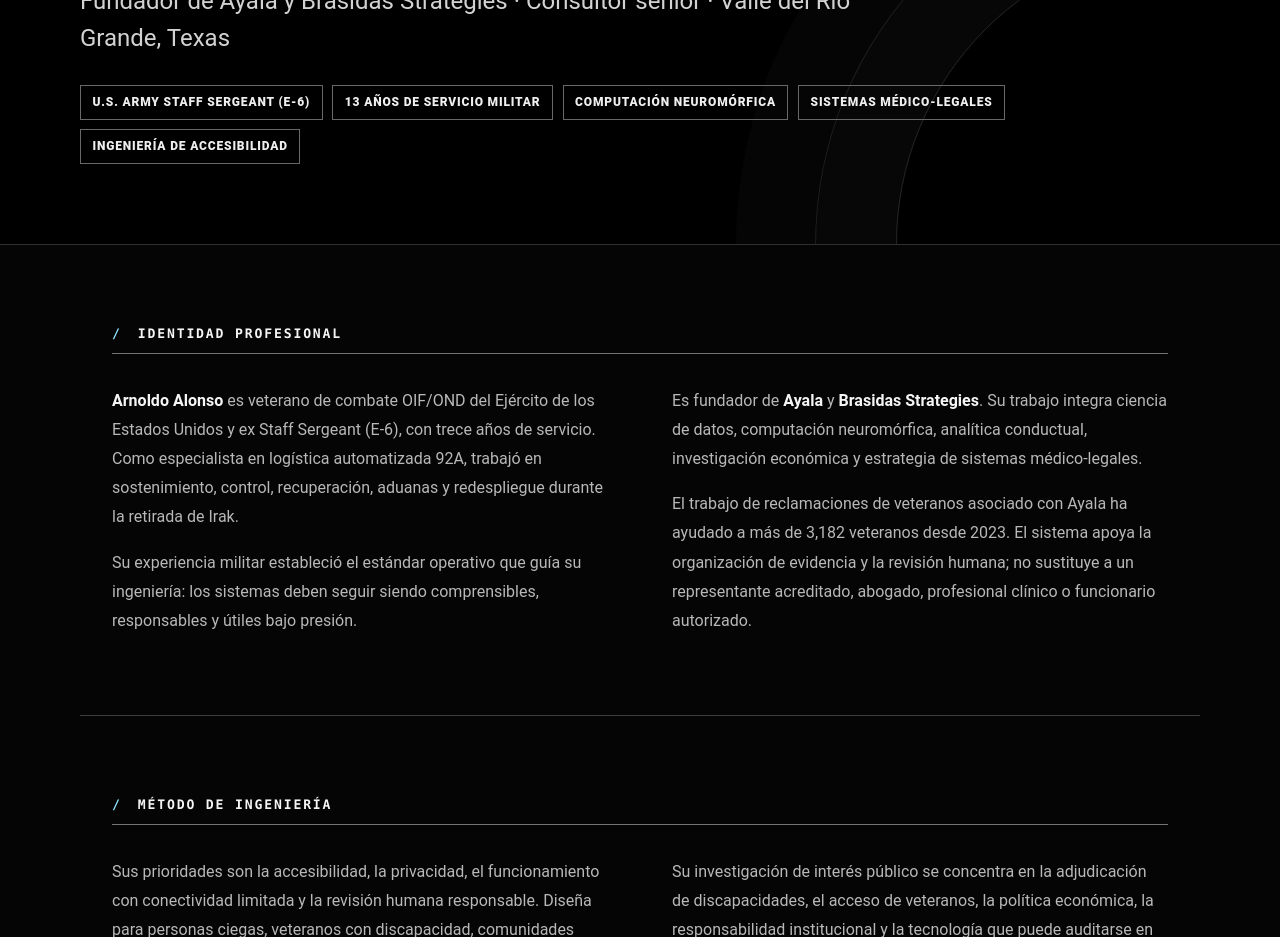
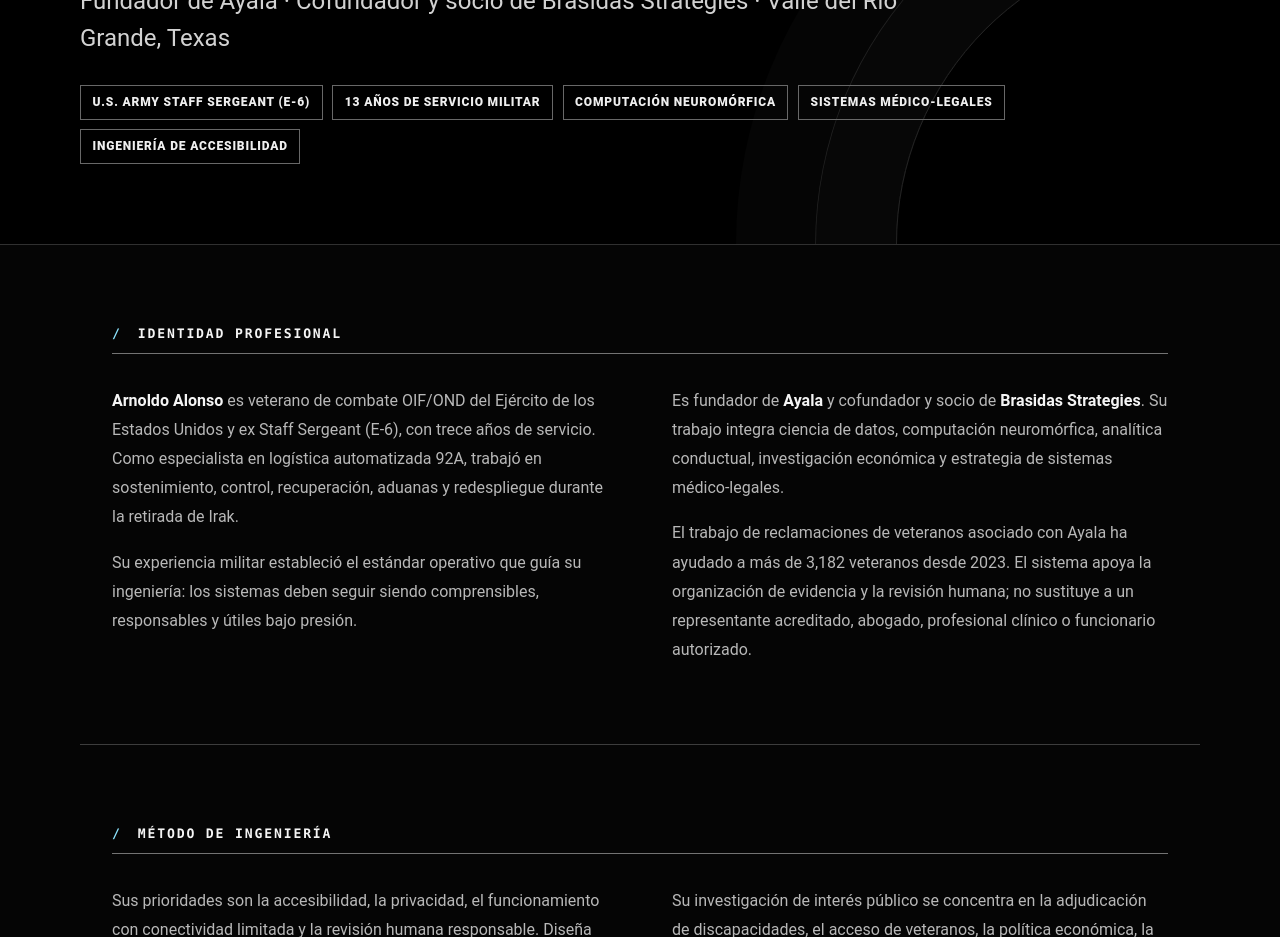
Before and after one commit to alonsobrx/founder-architect, a website: page es/bio.html in a window 1280 px wide. Shown: the part 393-1330 px from the top of the page. Drawn offline with Linux system fonts and the light colour scheme.

Commit message:
Refine professional profile: es/bio.html

```diff
--- a/es/bio.html
+++ b/es/bio.html
@@ -4,7 +4,7 @@
   <meta charset="UTF-8">
   <meta name="viewport" content="width=device-width, initial-scale=1.0">
   <title>Biografía — Arnoldo Alonso</title>
-  <meta name="description" content="Biografía de Arnoldo Alonso, veterano de combate, fundador, consultor sénior, científico de datos e ingeniero de computación neuromórfica.">
+  <meta name="description" content="Biografía de Arnoldo Alonso, veterano de combate, cofundador y socio, científico de datos e ingeniero de computación neuromórfica.">
   <meta name="theme-color" content="#050505">
   <link rel="canonical" href="https://alonsobrx.github.io/founder-architect/es/bio.html">
   <link rel="alternate" hreflang="en" href="https://alonsobrx.github.io/founder-architect/bio.html">
@@ -17,7 +17,7 @@
     <div class="hero-inner">
       <div class="hero-eye">Veterano de combate OIF/OND · Fundador · Científico de datos</div>
       <h1 class="hero-name">Biografía</h1>
-      <p class="hero-title-line">Fundador de Ayala y Brasidas Strategies · Consultor sénior · Valle del Río Grande, Texas</p>
+      <p class="hero-title-line">Fundador de Ayala · Cofundador y socio de Brasidas Strategies · Valle del Río Grande, Texas</p>
       <div class="hero-tags">
         <span class="hero-tag">U.S. Army Staff Sergeant (E-6)</span>
         <span class="hero-tag">13 años de servicio militar</span>
@@ -37,7 +37,7 @@
           <p class="bio-p">Su experiencia militar estableció el estándar operativo que guía su ingeniería: los sistemas deben seguir siendo comprensibles, responsables y útiles bajo presión.</p>
         </div>
         <div>
-          <p class="bio-p">Es fundador de <strong>Ayala</strong> y <strong>Brasidas Strategies</strong>. Su trabajo integra ciencia de datos, computación neuromórfica, analítica conductual, investigación económica y estrategia de sistemas médico-legales.</p>
+          <p class="bio-p">Es fundador de <strong>Ayala</strong> y cofundador y socio de <strong>Brasidas Strategies</strong>. Su trabajo integra ciencia de datos, computación neuromórfica, analítica conductual, investigación económica y estrategia de sistemas médico-legales.</p>
           <p class="bio-p">El trabajo de reclamaciones de veteranos asociado con Ayala ha ayudado a más de 3,182 veteranos desde 2023. El sistema apoya la organización de evidencia y la revisión humana; no sustituye a un representante acreditado, abogado, profesional clínico o funcionario autorizado.</p>
         </div>
       </div>
@@ -58,7 +58,7 @@
         <span class="tag">Staff Sergeant (E-6)</span>
         <span class="tag">Especialista logístico 92A</span>
         <span class="tag">Fundador · Ayala</span>
-        <span class="tag">Fundador · Brasidas Strategies</span>
+        <span class="tag">Cofundador y socio · Brasidas Strategies</span>
         <span class="tag">Científico de datos</span>
         <span class="tag">Ingeniero de computación neuromórfica</span>
         <span class="tag">Estratega de sistemas médico-legales</span>
```
